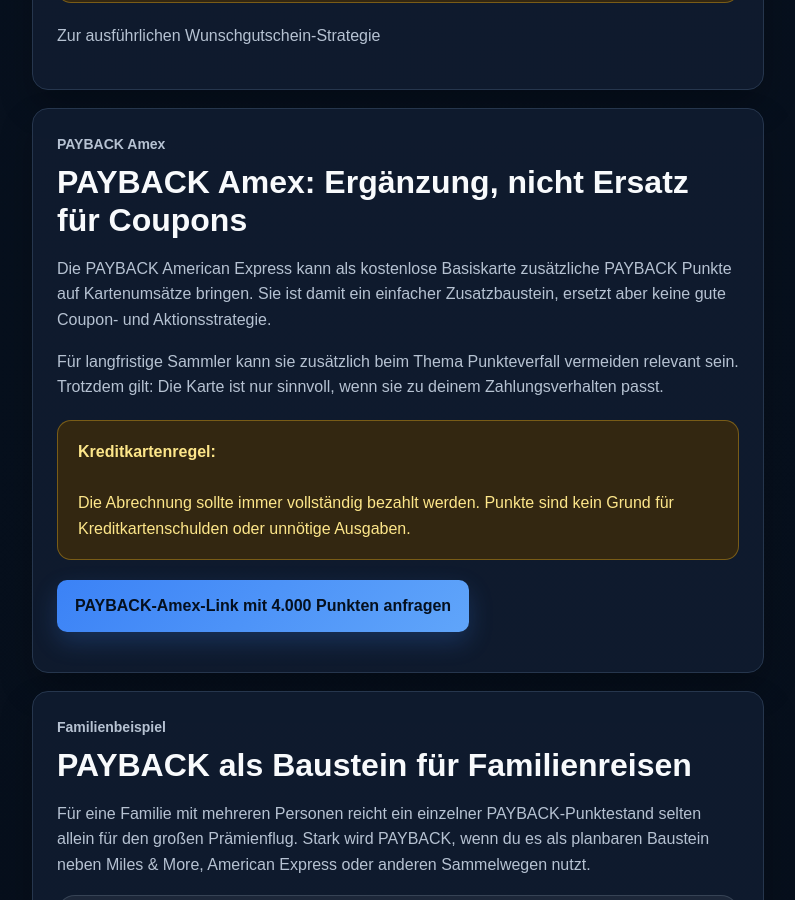
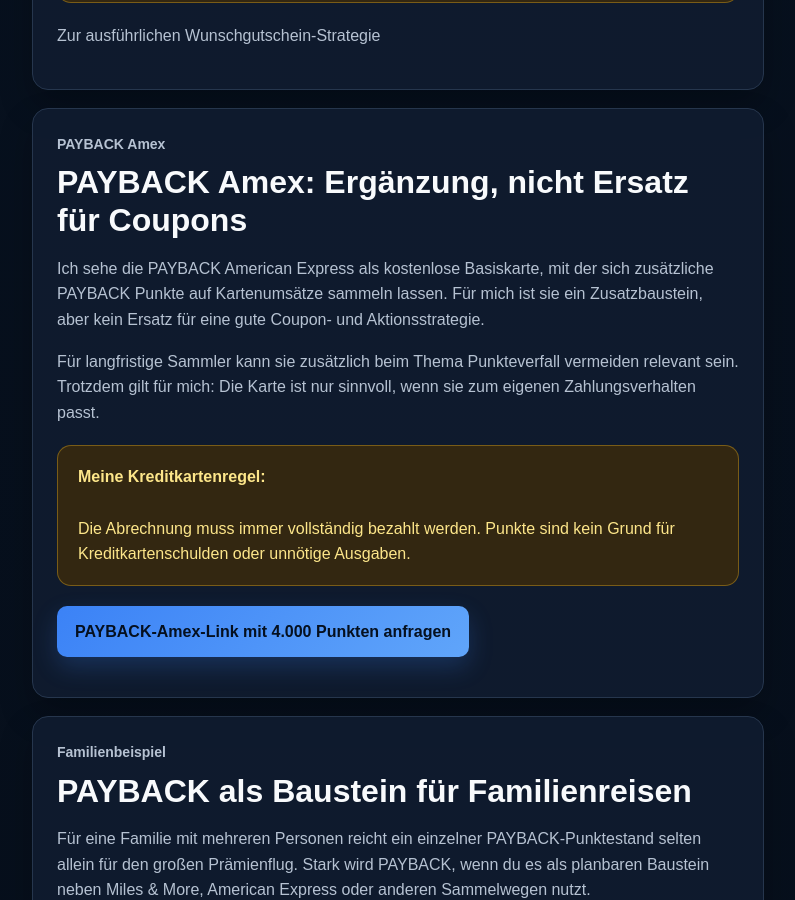
Before and after one commit to Praemienflug-Planer/miles-planer, a Jekyll site: the page built from meilen-sammeln/payback/index.html, in a window 1280 px wide and 900 px high, scrolled down 4918 px. Shown: the whole window, without its empty margins (68-863 px from the left). Built offline with Jekyll 4.4.1, drawn with Linux system fonts in a browser that asks for light colours.

Commit message:
Rewrite PAYBACK Amex in first person

```diff
--- a/_includes/payback/payback-amex.html
+++ b/_includes/payback/payback-amex.html
@@ -1 +1 @@
-<div class="article-card seo-card" id="payback-amex"><p class="eyebrow">PAYBACK Amex</p><h2>PAYBACK Amex: Ergänzung, nicht Ersatz für Coupons</h2><p>Die PAYBACK American Express kann als kostenlose Basiskarte zusätzliche PAYBACK Punkte auf Kartenumsätze bringen. Sie ist damit ein einfacher Zusatzbaustein, ersetzt aber keine gute Coupon- und Aktionsstrategie.</p><p>Für langfristige Sammler kann sie zusätzlich beim Thema <a href="/meilen-sammeln/punkte-meilen-verfall-kreditkarten/">Punkteverfall vermeiden</a> relevant sein. Trotzdem gilt: Die Karte ist nur sinnvoll, wenn sie zu deinem Zahlungsverhalten passt.</p><div class="warning-box"><strong>Kreditkartenregel:</strong><br><br>Die Abrechnung sollte immer vollständig bezahlt werden. Punkte sind kein Grund für Kreditkartenschulden oder unnötige Ausgaben.</div><p><a class="btn btn-primary" href="/kontakt.html" data-event="payback_amex_contact_payback_page">PAYBACK-Amex-Link mit 4.000 Punkten anfragen</a></p></div>
+<div class="article-card seo-card" id="payback-amex"><p class="eyebrow">PAYBACK Amex</p><h2>PAYBACK Amex: Ergänzung, nicht Ersatz für Coupons</h2><p>Ich sehe die PAYBACK American Express als kostenlose Basiskarte, mit der sich zusätzliche PAYBACK Punkte auf Kartenumsätze sammeln lassen. Für mich ist sie ein Zusatzbaustein, aber kein Ersatz für eine gute Coupon- und Aktionsstrategie.</p><p>Für langfristige Sammler kann sie zusätzlich beim Thema <a href="/meilen-sammeln/punkte-meilen-verfall-kreditkarten/">Punkteverfall vermeiden</a> relevant sein. Trotzdem gilt für mich: Die Karte ist nur sinnvoll, wenn sie zum eigenen Zahlungsverhalten passt.</p><div class="warning-box"><strong>Meine Kreditkartenregel:</strong><br><br>Die Abrechnung muss immer vollständig bezahlt werden. Punkte sind kein Grund für Kreditkartenschulden oder unnötige Ausgaben.</div><p><a class="btn btn-primary" href="/kontakt.html" data-event="payback_amex_contact_payback_page">PAYBACK-Amex-Link mit 4.000 Punkten anfragen</a></p></div>
```
